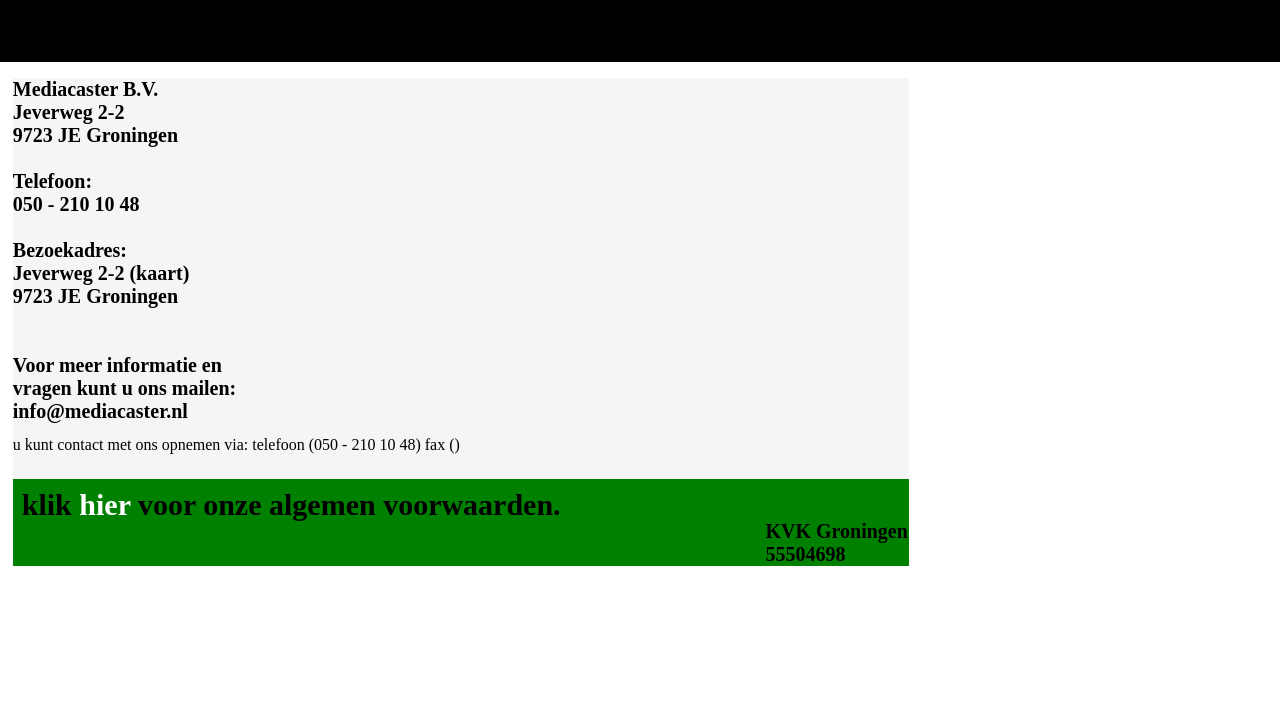
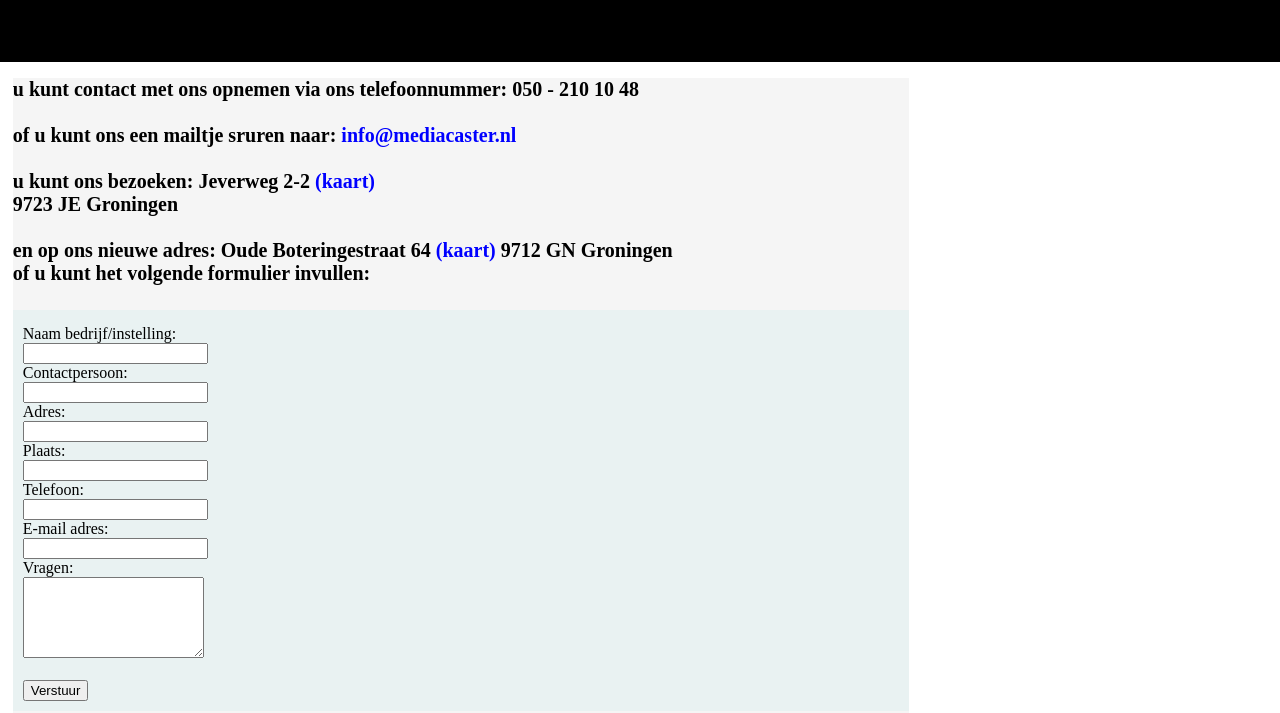
Before and after one commit to sandersuurmeijer/PO, a plain HTML site: page contact.html in a window 1280 px wide. Shown: the part 95-808 px from the top of the page. Drawn offline with Linux system fonts and the light colour scheme.

Commit message:
helemaal af

```diff
--- a/contact.html
+++ b/contact.html
@@ -1,5 +1,5 @@
 	<!DOCTYPE html>
-    <html>
+<html lang="nl">
   <head>
     <meta charset="utf-8">
     <title> mediacaster</title>
@@ -8,7 +8,7 @@
   <body>
   <div id="menu">
   <a href="index.html">
-   <img src="mediacaster.jpg" class="logo">
+   <img src="mediacaster.jpg" alt=mediacaster-logo class="logo">
    </a>
     <ul>
     <li><a href="beheer.html">beheer</a></li>
@@ -21,20 +21,40 @@
  </ul>
  </div>
  <div id=linksboven>
- <h1> Mediacaster B.V.<br>Jeverweg 2-2<br>9723 JE  Groningen<br><br>Telefoon:<br>050 - 210 10 48<br><br>Bezoekadres:<br>
-Jeverweg 2-2 (kaart)<br>9723 JE  Groningen<br><br><br>Voor meer informatie en<br> vragen kunt u ons mailen:<br> info@mediacaster.nl </h1>
-u kunt contact met ons opnemen via:
-telefoon (050 - 210 10 48)
-fax ()
-
-
-
+<h1>u kunt contact met ons opnemen via ons telefoonnummer: 050 - 210 10 48<br><br>
+of u kunt ons een mailtje sruren naar: <a href="mailto:info@mediacaster.nl" id=linkje >info@mediacaster.nl</a><br><br>
+<!-- in w3 validator zegt hij dat dit fout is omdat ik "id=linkje" meerdere keren gebruik maar dat is de bedoeling-->
+u kunt ons bezoeken: Jeverweg 2-2 <a  href="http://maps.google.com/maps?f=q&amp;source=embed&amp;hl=en&amp;geocode=&amp;q=jeverweg+2,+groningen,+nl&amp;sll=53.219075,6.568172&amp;sspn=0.004497,0.013003&amp;ie=UTF8&amp;ll=53.220321,6.61437&amp;spn=0.008995,0.026007&amp;z=14&amp;iwloc=A&amp;layer=c&amp;cbll=53.212231,6.609924&amp;panoid=JzKW7cJuO86aIQYK0LFxsA&amp;cbp=12,336.97,,0,11.53" id=linkje> (kaart)</a><br>
+9723 JE  Groningen<br><br>
+en op ons nieuwe adres: Oude Boteringestraat 64 <a  href="https://goo.gl/maps/xcoAPBUkyG4gTLHy9" id=linkje> (kaart)</a>
+<!-- in w3 validator zegt hij dat dit fout is omdat ik "id=linkje" meerdere keren gebruik maar dat is de bedoeling-->
+9712 GN  Groningen<br>
+of u kunt het volgende formulier invullen:
+</h1>
+<div class="form">
+						<div class="label"><label for="bedrijf">Naam bedrijf/instelling:</label></div>
+						<div class="element"><input id="bedrijf" name="bedrijf" type="text"></div>
+						<div class="label"><label for="contact">Contactpersoon:</label></div>
+						<div class="element"><input id="contact" name="contact" type="text"></div>
+						<div class="label"><label for="adres">Adres:</label></div>
+						<div class="element"><input id="adres" name="adres" type="text"></div>
+						<div class="label"><label for="plaats">Plaats:</label></div>
+						<div class="element"><input id="plaats" name="plaats" type="text"></div>
+						<div class="label"><label for="telefoon">Telefoon:</label></div>
+						<div class="element"><input id="telefoon" name="telefoon" type="text"></div>
+						<div class="label"><label for="email">E-mail adres:</label></div>
+						<div class="element"><input id="email" name="email" type="text"></div>
+						<div class="label"><label for="vragen">Vragen:</label></div>
+						<div class="element"><textarea id="vragen" name="vragen" rows="5"></textarea></div>
+						<div class="clear">&nbsp;</div>
+						<div class="formButton"><input name="send" type="submit" value="Verstuur"></div>
+					</div>
  <div id=onderin>
 <h2>
 klik <a href="http://www.mediacaster.nl/leveringsvoorwaarden-mediacaster.pdf" id=link-voorwaarden> hier</a> voor onze algemen voorwaarden.
 </h2>
 <h6>KVK Groningen 55504698
-<h6>
+</h6>
  </div>
  </div>
 
--- a/style.css
+++ b/style.css
@@ -70,7 +70,9 @@ width: 19%;
 height: 19%;
 margin-right: 45%;
 margin-top: -35%;
-
+/* het plaatje staat goed gepositioneerd op
+mijn computer ik weet niet of dat ook geldt
+voor de schoolcomputers */
 }
 h2 {
     font-size: 30px;
@@ -87,7 +89,7 @@ h1{
 
 }
 #link-voorwaarden {
-color: white;
+color: mediumseagreen;
 }
 h4 {
 font-size: 20px;
@@ -106,6 +108,10 @@ h5 {
 font-size: 15px
 
 }
-#glasvezel {
+#linkje {
 color: blue;
 }
+.form {
+    margin: 25px 0 10px 0;
+    background-color: #E9F2F2;
+    padding: 15px 10px 10px 10px;
```
Also changed, not shown: beheer.html (+3 -3 lines), cloud.html (+4 -4 lines), consultancy.html (+3 -3 lines), datacenter.html (+3 -3 lines), index.html (+3 -3 lines), netwerktelefonie.html (+4 -4 lines), ontwerp.html (+4 -4 lines).
